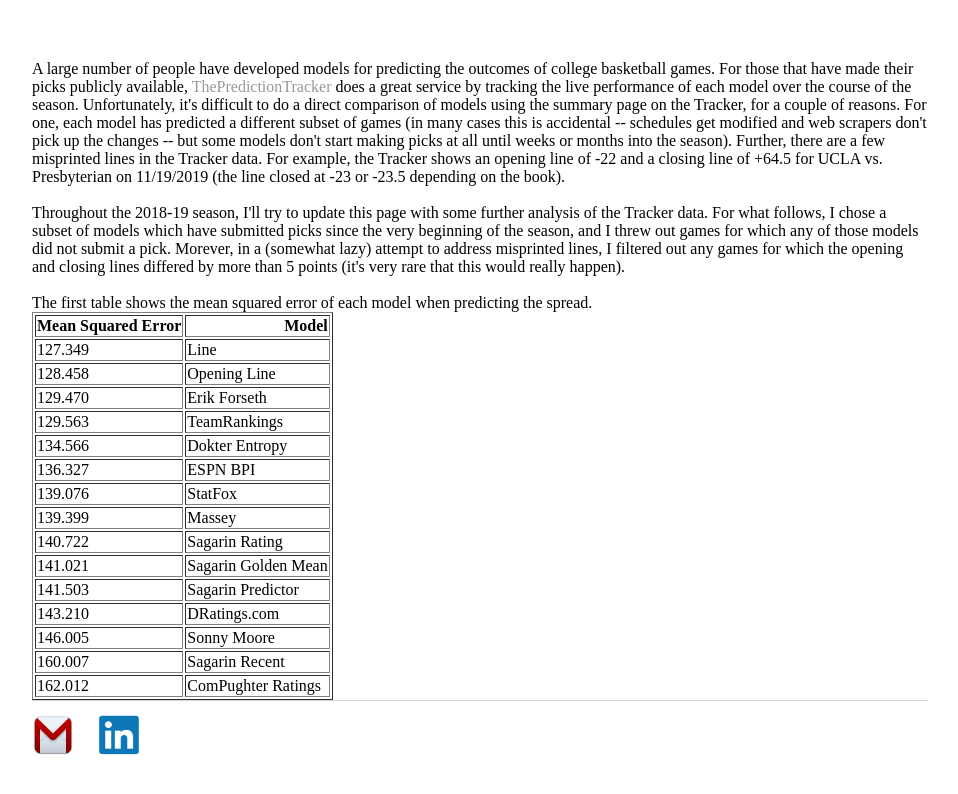
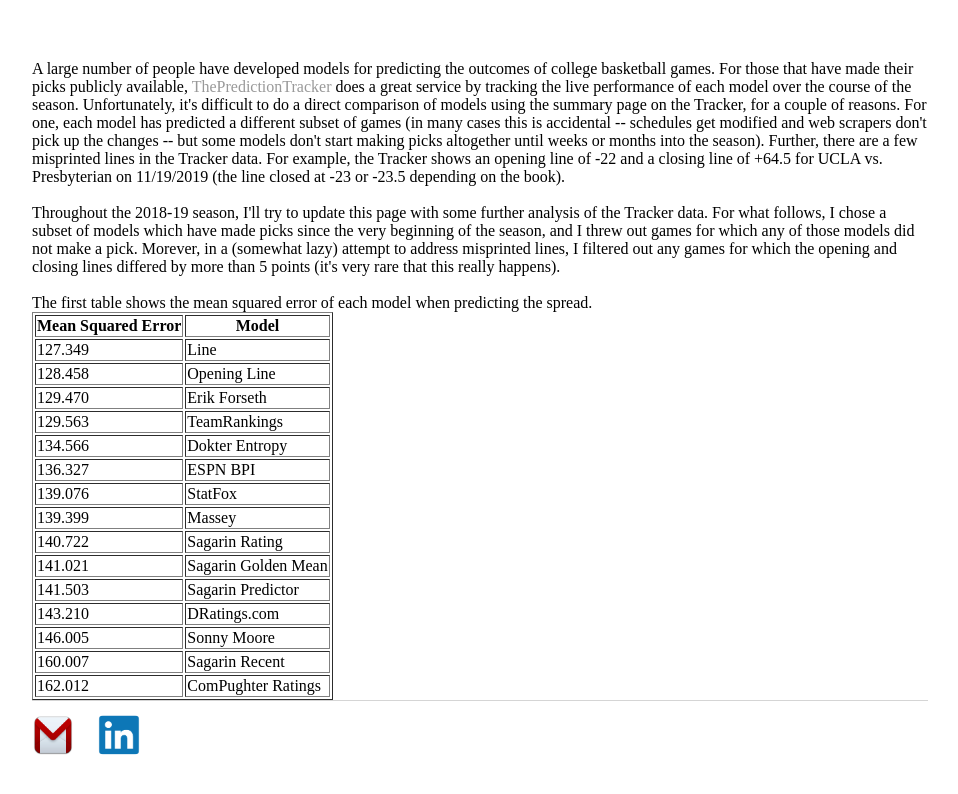
Before and after one commit to erikrforseth/erikrforseth.github.io, a Jekyll site: the page built from about.html, in a window 1280 px wide. Shown: the top 794 px of the page, without its empty margins (160-1118 px from the left). Built offline with Jekyll 4.4.1, drawn with Linux system fonts in a browser that asks for light colours.

Commit message:
about page

```diff
--- a/about.html
+++ b/about.html
@@ -2,15 +2,15 @@
 layout: default
 title: About this model.
 ---
-A large number of people have developed models for predicting the outcomes of college basketball games. For those that have made their picks publicly available, <a href="http://www.thepredictiontracker.com/basketball.php">ThePredictionTracker</a> does a great service by tracking the live performance of each model over the course of the season. Unfortunately, it's difficult to do a direct comparison of models using the summary page on the Tracker, for a couple of reasons. For one, each model has predicted a different subset of games (in many cases this is accidental -- schedules get modified and web scrapers don't pick up the changes -- but some models don't start making picks at all until weeks or months into the season). Further, there are a few misprinted lines in the Tracker data. For example, the Tracker shows an opening line of -22 and a closing line of +64.5 for UCLA vs. Presbyterian on 11/19/2019 (the line closed at -23 or -23.5 depending on the book).
+A large number of people have developed models for predicting the outcomes of college basketball games. For those that have made their picks publicly available, <a href="http://www.thepredictiontracker.com/basketball.php">ThePredictionTracker</a> does a great service by tracking the live performance of each model over the course of the season. Unfortunately, it's difficult to do a direct comparison of models using the summary page on the Tracker, for a couple of reasons. For one, each model has predicted a different subset of games (in many cases this is accidental -- schedules get modified and web scrapers don't pick up the changes -- but some models don't start making picks altogether until weeks or months into the season). Further, there are a few misprinted lines in the Tracker data. For example, the Tracker shows an opening line of -22 and a closing line of +64.5 for UCLA vs. Presbyterian on 11/19/2019 (the line closed at -23 or -23.5 depending on the book).
 <br><br>
-Throughout the 2018-19 season, I'll try to update this page with some further analysis of the Tracker data. For what follows, I chose a subset of models which have submitted picks since the very beginning of the season, and I threw out games for which any of those models did not submit a pick. Morever, in a (somewhat lazy) attempt to address misprinted lines, I filtered out any games for which the opening and closing lines differed by more than 5 points (it's very rare that this would really happen).
+Throughout the 2018-19 season, I'll try to update this page with some further analysis of the Tracker data. For what follows, I chose a subset of models which have made picks since the very beginning of the season, and I threw out games for which any of those models did not make a pick. Morever, in a (somewhat lazy) attempt to address misprinted lines, I filtered out any games for which the opening and closing lines differed by more than 5 points (it's very rare that this really happens).
 <br><br>
 The first table shows the mean squared error of each model when predicting the spread.
 <br>
 <table border="1" class="dataframe">
   <thead>
-    <tr style="text-align: right;">
+    <tr style="text-align: center;">
       <th>Mean Squared Error</th>
       <th>Model</th>
     </tr>
```
